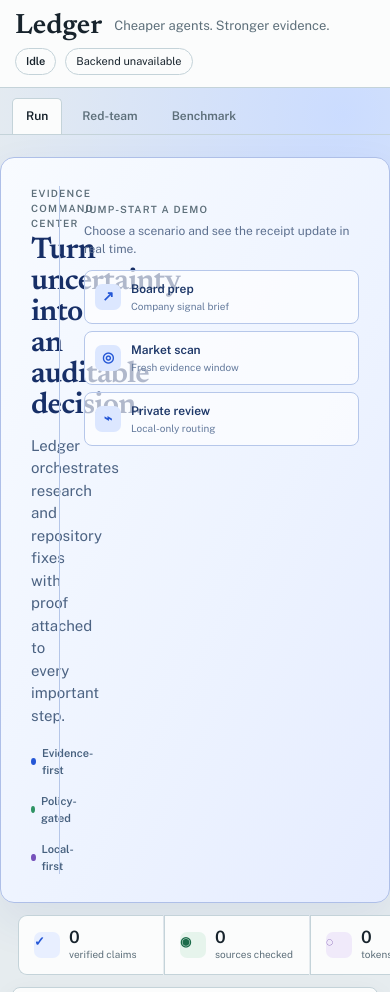
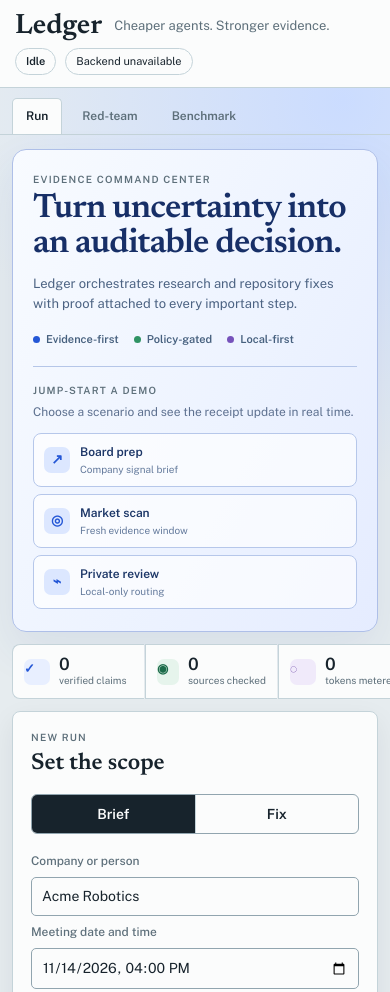
Before and after one commit to MehulSehgal/ledger-agent-kernel, a plain HTML site: page static/index.html in a window 390 px wide. Shown: the top 992 px of the page. Drawn offline with nearby package versions, Linux system fonts and the light colour scheme; no server answers.

Commit message:
feat: make the dashboard responsive
Adapt hero, signal cards, and demo controls for tablet and mobile widths.

Co-authored-by: Copilot <223556219+Copilot@users.noreply.github.com>

```diff
--- a/static/styles.css
+++ b/static/styles.css
@@ -751,11 +751,21 @@ input::placeholder, textarea::placeholder { color: var(--muted); opacity: .8; }
 }
 
 @media (max-width: 1100px) {
+  .hero-banner { margin-left: 18px; margin-right: 18px; }
+  .signal-context { display: none; }
   .workspace { grid-template-columns: minmax(220px, 270px) minmax(330px, 1fr); }
   .meter-panel { position: static; grid-column: 1 / -1; }
   .meter-panel .receipt-calls ol { grid-template-columns: repeat(auto-fit, minmax(190px, 1fr)); }
 }
 @media (max-width: 720px) {
+  .hero-banner { grid-template-columns: 1fr; gap: 18px; margin: 14px 12px 0; padding: 22px 20px; }
+  .hero-copy h1 { font-size: 34px; }
+  .hero-description { font-size: 13px; }
+  .hero-demo { padding: 16px 0 0; border-top: 1px solid #b5c6e8; border-left: 0; }
+  .signal-strip { padding: 0 12px; overflow-x: auto; }
+  .signal-card { min-width: 132px; padding: 10px 11px; }
+  .signal-card:first-child { border-radius: 8px 0 0 8px; }
+  .signal-card:nth-last-child(2) { border-radius: 0 8px 8px 0; }
   .topbar { flex-wrap: wrap; gap: 8px 12px; padding: 12px 15px; }
   .tagline { flex: 1; }
   .header-status { width: 100%; margin-left: 0; }
```
